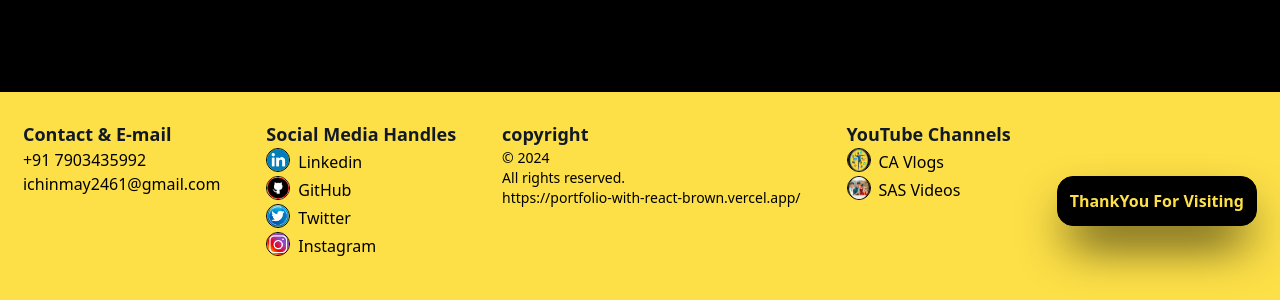
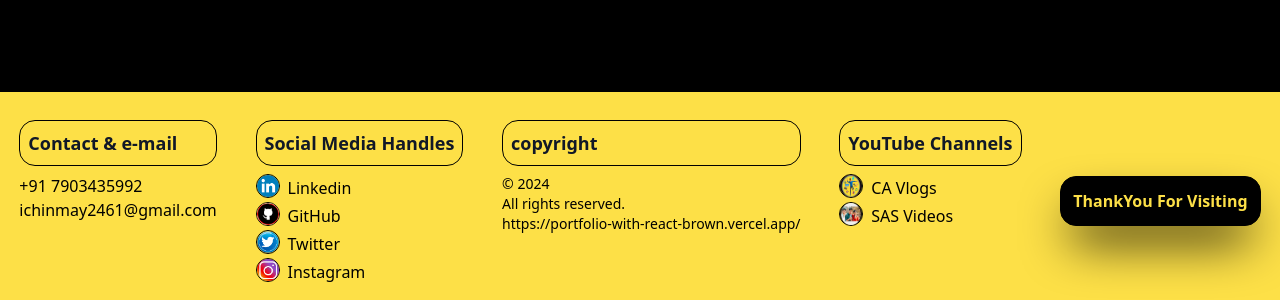
Before and after one commit to iiichinmay/PortfolioWithReact, a React (Create React App) app: page / in a window 1280 px wide. Shown: the part 3740-4040 px from the top of the page. Built offline with nearby package versions, Linux system fonts and the light colour scheme; a web font is replaced by a local one.

Commit message:
Footer fixed

```diff
--- a/src/App.css
+++ b/src/App.css
@@ -2,5 +2,5 @@
     @apply h-6 w-6 rounded-full border border-black mb-1;
   }
 .title-style{
-    @apply text-lg font-bold text-gray-900;
+    @apply text-lg font-bold text-gray-900 border border-black p-2 rounded-2xl mb-2;
 }
--- a/src/component/footer/footer.jsx
+++ b/src/component/footer/footer.jsx
@@ -7,7 +7,7 @@ const Footer = () => {
       <left>
         <ul className="flex justify-around mt-7">
           <li>
-            <div className="title-style">Contact & E-mail</div>
+            <div className="title-style">Contact & e-mail</div>
             <span>+91 7903435992</span>
             <br />
             <span>ichinmay2461@gmail.com</span>
```
